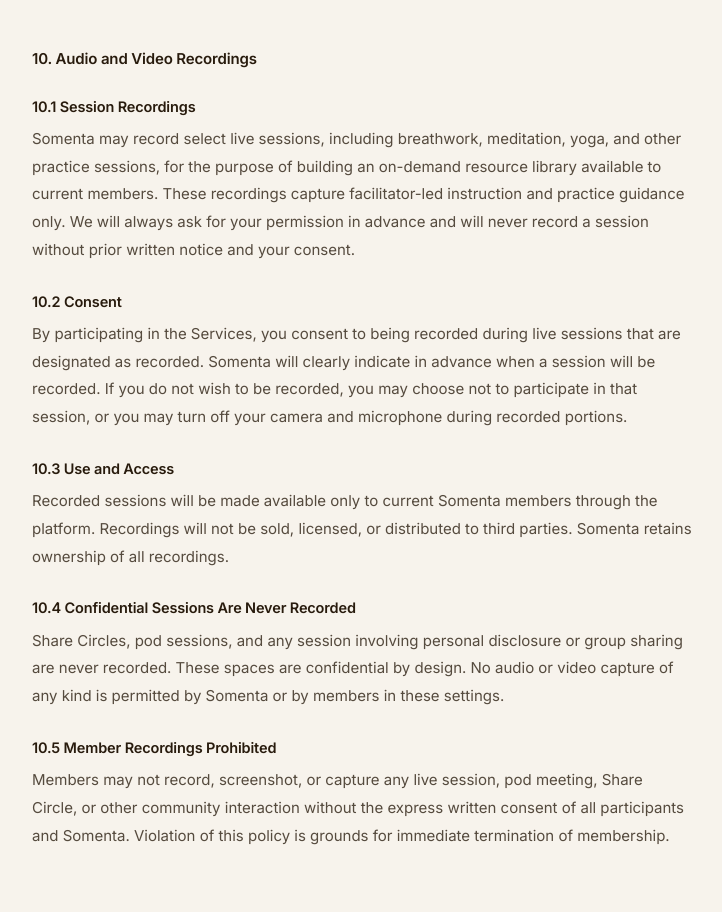
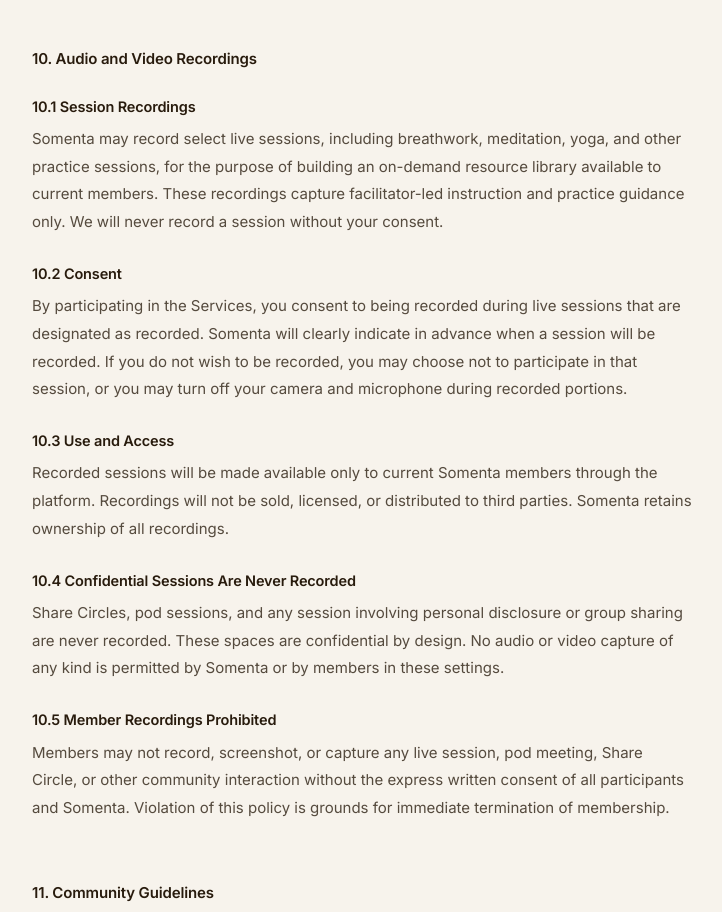
Before and after one commit to shawnpyatetsky-png/somenta-site, a Next.js app: page /terms in a window 1280 px wide. Shown: the part 7000-7912 px from the top of the page, without its empty margins (278-1000 px from the left). Built offline with nearby package versions, Linux system fonts and the light colour scheme.

Commit message:
Simplify Section 10.1 recording consent language

```diff
--- a/app/terms/page.tsx
+++ b/app/terms/page.tsx
@@ -209,7 +209,7 @@ export default function TermsPage() {
 
         <Section num="10" title="Audio and Video Recordings">
           <Sub num="10.1" title="Session Recordings">
-            <P_>Somenta may record select live sessions, including breathwork, meditation, yoga, and other practice sessions, for the purpose of building an on-demand resource library available to current members. These recordings capture facilitator-led instruction and practice guidance only. We will always ask for your permission in advance and will never record a session without prior written notice and your consent.</P_>
+            <P_>Somenta may record select live sessions, including breathwork, meditation, yoga, and other practice sessions, for the purpose of building an on-demand resource library available to current members. These recordings capture facilitator-led instruction and practice guidance only. We will never record a session without your consent.</P_>
           </Sub>
           <Sub num="10.2" title="Consent">
             <P_>By participating in the Services, you consent to being recorded during live sessions that are designated as recorded. Somenta will clearly indicate in advance when a session will be recorded. If you do not wish to be recorded, you may choose not to participate in that session, or you may turn off your camera and microphone during recorded portions.</P_>
```
